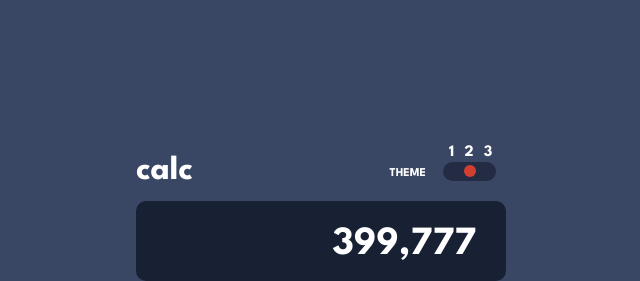
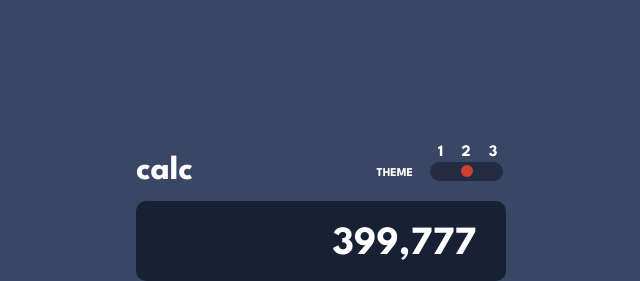
Before and after one commit to Emmanuel-Afrifa/calculator-app, a plain HTML site: page index.html in a window 1280 px wide. Shown: the top 281 px of the page, 319-959 px from the left. Drawn offline with Linux system fonts and the light colour scheme.

Commit message:
I updated the css file and also the typescript file

```diff
--- a/index.css
+++ b/index.css
@@ -61,7 +61,7 @@ body {
 input[type="range"] {
     -webkit-appearance: none;
     appearance: none;
-    width: 45px;
+    width: 65px;
     height: 15px;
     background-color: hsl(223, 31%, 20%);
     border-radius: 15px;
@@ -90,9 +90,9 @@ input[type="range"]:hover::-webkit-slider-thumb {
 
 #choice-marker {
     display: inline-block;
-    width: 57px;
-    letter-spacing: 3px;
-    padding-left: 8px;
+    width: 68px;
+    letter-spacing: 7px;
+    padding-left: 10px;
     color: hsl(0, 0%, 100%);
 }
 
```
Also changed, not shown: 1 other file.
